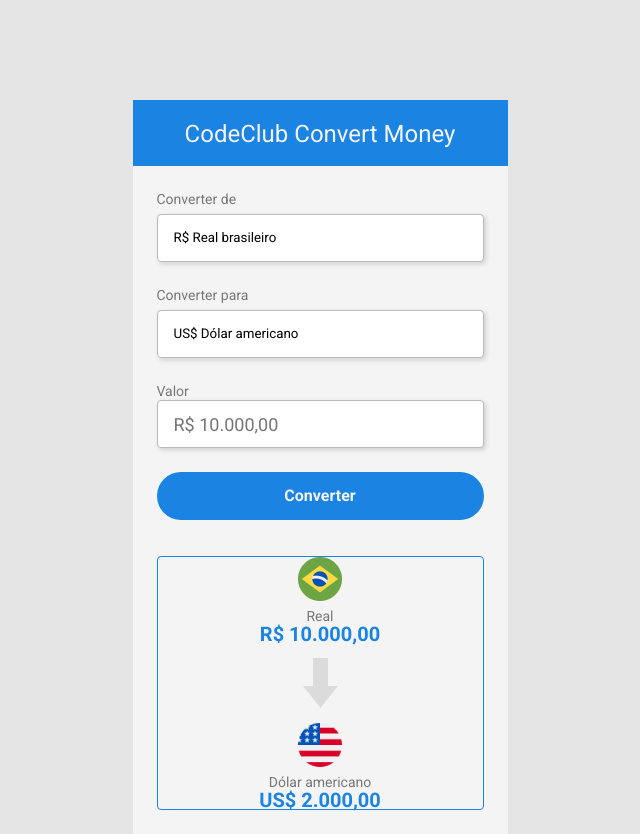
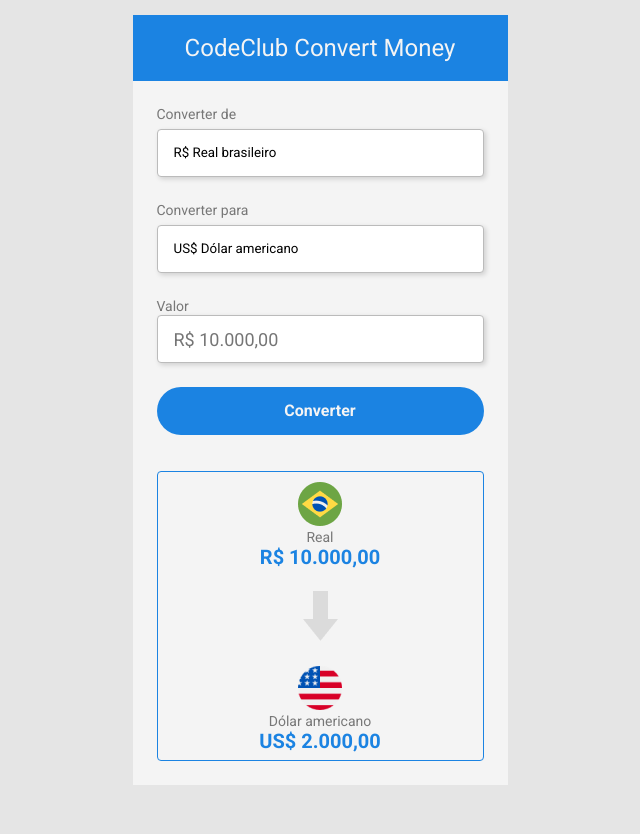
Before and after one commit to 1983-diego/money-converter, a plain HTML site: page index.html in a window 1280 px wide. Shown: the whole page, without its empty margins (320-960 px from the left). After the commit the page ends 800 px from the top, so only its background shows below. Drawn offline with Linux system fonts and the light colour scheme.

Commit message:
refatoração do css com flex box

```diff
--- a/styles.css
+++ b/styles.css
@@ -10,26 +10,30 @@
 
 body {
     background-color: #e5e5e5;
+    display:flex;
+    justify-content: center;
+    align-items: center;
+    height: 100vh;
+
 }
 
 .container {
     width: 375px;
     background-color: #f4f4f4;
-    margin: 0 auto ;
-    margin-top: 100px;
-
 }
 
 header {
     background-color: #1b83e2;
-    height: 66px
+    height: 66px;
+    display: flex;
+    justify-content: center;
+    align-items: center;
+
 }
 
 h1 {
     font-size: 24px;
     color: #F4F4F4;
-    text-align: center;
-    padding-top: 25px;
 }
 
 main {
@@ -97,11 +101,19 @@ button:active {
 section {
     border: 1px solid #1B83E2;
     border-radius: 4px;
+    display: flex;
+    flex-direction: column;
+    align-items: center;
+    gap: 15px;
+
 }
 
 .currency-container {
-    text-align: center;
-    font-size: 10px;
+    padding: 10px;
+    display: flex;
+    flex-direction: column;
+    align-items: center;
+    gap: 2px;
 }
 
 .currency-name {
@@ -114,8 +126,3 @@ section {
     font-weight: bold;
     font-size: 20px;
 }
-
-.arrow-img {
-    display: block;
-    margin: 15px auto;
-}
```
